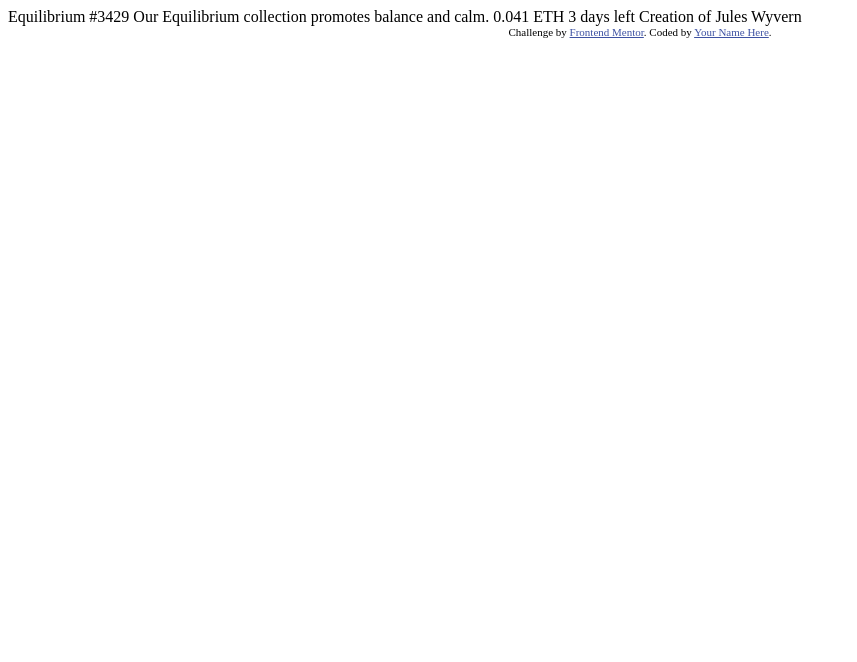
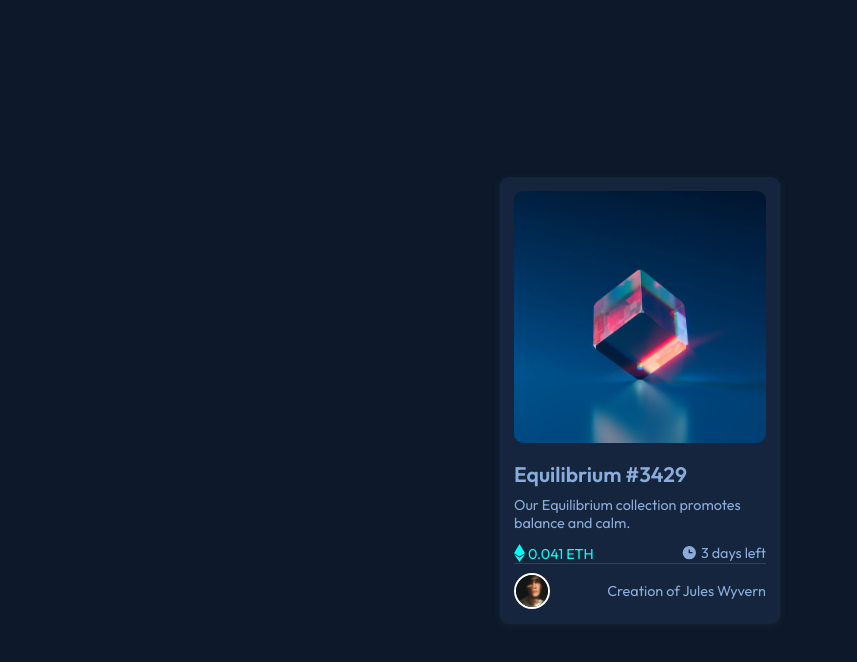
Before and after one commit to alisbai/frontend_mentor_nft_preview_card, a plain HTML site: page index.html in a window 1280 px wide. Shown: the whole page, without its empty margins (0-857 px from the left). Drawn offline with Linux system fonts and the light colour scheme; a web font is replaced by a local one.

Commit message:
finished the nft card html and css project, by frontend mentor

```diff
--- a/index.html
+++ b/index.html
@@ -3,31 +3,44 @@
 <head>
   <meta charset="UTF-8">
   <meta name="viewport" content="width=device-width, initial-scale=1.0"> <!-- displays site properly based on user's device -->
+  <!-- fonts -->
+
+  <link rel="preconnect" href="https://fonts.googleapis.com">
+  <link rel="preconnect" href="https://fonts.gstatic.com" crossorigin>
+  <link href="https://fonts.googleapis.com/css2?family=Outfit:wght@300;400;600&family=Red+Hat+Mono&display=swap" rel="stylesheet">
 
   <link rel="icon" type="image/png" sizes="32x32" href="./images/favicon-32x32.png">
 
   <title>Frontend Mentor | NFT preview card component</title>
 
-  <!-- Feel free to remove these styles or customise in your own stylesheet 👍 -->
-  <style>
-    .attribution { font-size: 11px; text-align: center; }
-    .attribution a { color: hsl(228, 45%, 44%); }
-  </style>
+  <link rel="stylesheet" href="style.css" type="text/css">
 </head>
 <body>
-
-  Equilibrium #3429
+  <div id="card">
+    <div class="imageContainer">
+      <div class="preview">
+        <img src="images/icon-view.svg" alt="view">
+      </div>
+    </div>
+    <h3 id="title">Equilibrium #3429</h3>
+    <p class="description">Our Equilibrium collection promotes balance and calm.
+    </p>
+    <div class="priceAndTime">
+      <p class="price">0.041 ETH</p>
+      <p class='time'>3 days left</p>
+    </div>
+    <div class="owner">
+      <img src="images/image-avatar.png" alt="owner image" class="ownerImage">
+      <p class="ownerName">Creation of <span>Jules Wyvern</span></p>
+    </div>
+  </div>
+  <!-- Equilibrium #3429
 
   Our Equilibrium collection promotes balance and calm.
 
   0.041 ETH
   3 days left
 
-  Creation of Jules Wyvern
-
-  <div class="attribution">
-    Challenge by <a href="https://www.frontendmentor.io?ref=challenge" target="_blank">Frontend Mentor</a>.
-    Coded by <a href="#">Your Name Here</a>.
-  </div>
+  Creation of Jules Wyvern -->
 </body>
 </html>
--- /dev/null
+++ b/style.css
@@ -0,0 +1,127 @@
+:root {
+    --softBlue: hsl(215, 51%, 70%);
+    --Cyan: hsl(178, 100%, 50%);
+    --mainBGColor: hsl(217, 54%, 11%);
+    --cardBGColor: hsl(216, 50%, 16%);
+    --lineColor: hsl(215, 32%, 27%);
+}
+html {
+    height: 100%;
+    font-size: 18px;
+    box-sizing: border-box;
+}
+
+body {
+    font-family: 'Outfit', sans-serif, serif;
+    color: var(--softBlue);
+    margin: 0;
+    padding: 0;
+    min-height: 100vh;
+    background-color: var(--mainBGColor);
+    display: flex;
+    justify-content: center;
+    align-items: center;
+}
+
+#card {
+    display: flex;
+    flex-direction: column;
+    justify-content: flex-start;
+    width: 14rem;
+    background-color: var(--cardBGColor);
+    border-radius: 0.5rem;
+    padding: 0.8rem;
+    box-shadow: rgba(60, 64, 67, 0.3) 0px 1px 2px 0px, rgba(60, 64, 67, 0.15) 0px 2px 6px 2px;
+}
+
+.imageContainer {
+    border-radius: 0.5rem;
+    box-sizing: border-box;
+    width: 100%;
+    height: 14rem;
+    background-image: url(images/image-equilibrium.jpg);
+    background-size: 100%;
+}
+
+.preview {
+    border-radius: 0.5rem;
+    width: 100%;
+    height: 100%;
+    background-color: var(--Cyan);
+    display: flex;
+    justify-content: center;
+    align-items: center;
+    opacity: 0;
+    transition-duration: 0.2s;
+    cursor: pointer;
+}
+
+.preview:hover {
+    opacity: 0.7;
+}
+
+.description, .time, .price {
+    font-size: 0.8rem;
+}
+.description {
+    margin-bottom: 0.5rem;
+}
+.priceAndTime {
+    display: flex;
+    justify-content: space-between;
+    border-bottom: 1px solid var(--lineColor);
+    box-sizing: border-box;
+    margin-bottom: 0.5rem;
+}
+
+
+.price {
+    color: var(--Cyan);
+
+}
+
+.price::before {
+    content: url(images/icon-ethereum.svg);
+    margin-right: 3px;
+    position: relative;
+    top: 3px;
+}
+.time::before {
+    content: url(images/icon-clock.svg);
+    margin-right: 3px;
+    position: relative;
+    top: 3px;
+}
+
+.owner {
+    display: flex;
+    justify-content: space-between;
+    align-items: center;
+}
+
+.ownerImage {
+    width: 2rem;
+    border-radius: 50%;
+    border: 2px solid white;
+    box-sizing: border-box;
+}
+.ownerName {
+    font-size: 0.8rem;
+}
+
+.ownerName span {
+    cursor: pointer;
+    transition-duration: 0.2s;
+}
+#title {
+    margin-top: 1rem;
+    margin-bottom: 0.5rem;
+    transition-duration: 0.2s;
+    cursor: pointer;
+}
+p {
+    margin: 0;
+}
+.ownerName span:hover, #title:hover {
+    color: var(--Cyan)
+}
```
